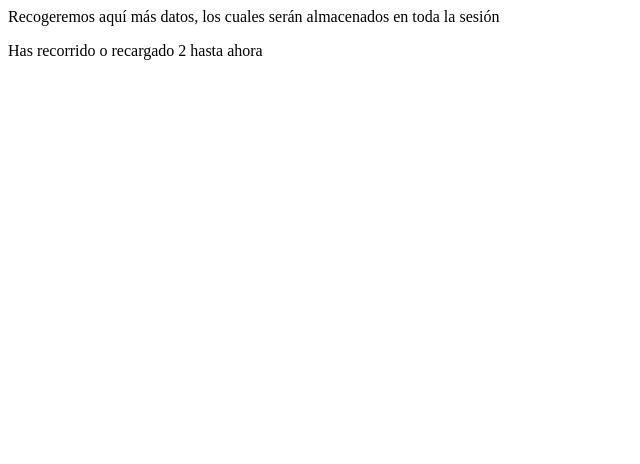
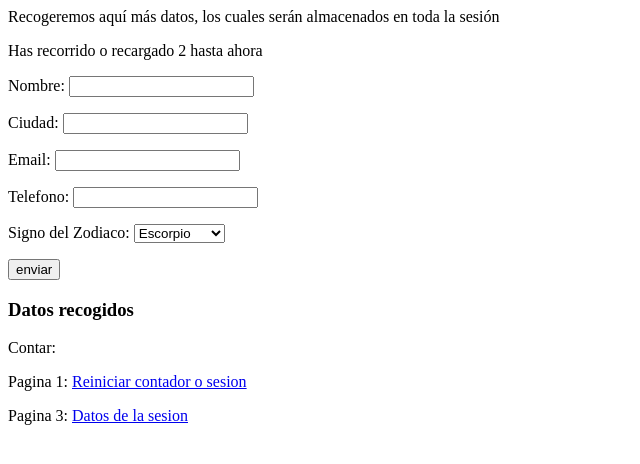
Before and after one commit to Marck2004/Servidor, a PHP site: page /guardarDatos.php in a window 1280 px wide. Shown: the top 464 px of the page, without its empty margins (0-640 px from the left). Run offline with PHP 8.4, Linux system fonts and the light colour scheme; the visitor is signed in with stand-in values (Sample User, id 1).

Commit message:
acabar segundo ejercicio session

```diff
--- a/Sessiones/Ejercicio2/Contador.php
+++ b/Sessiones/Ejercicio2/Contador.php
@@ -11,12 +11,14 @@
 
         session_start();
 
+
     $_SESSION['contador'] = $_SESSION['contador']+ 1;
 
             if(isset($_REQUEST['enviar']) && isset($_REQUEST['reiniciar'])){
                 $_SESSION['contador'] = 1;
+            }
 
-            }
+
 
     ?>
 <body>
--- a/Sessiones/Ejercicio2/guardarDatos.php
+++ b/Sessiones/Ejercicio2/guardarDatos.php
@@ -7,3 +7,33 @@
 
     print "<p>Has recorrido o recargado ".$_SESSION['contador']." hasta ahora</p>";
 ?>
+
+    <form action="mostrarDatos" method="post">
+    <p>Nombre: <input type="text" name="nombre" id="nombre"></p>
+    <p>Ciudad: <input type="text" name="ciudad" id="ciudad"></p>
+    <p>Email: <input type="text" name="email" id="email"></p>
+    <p>Telefono: <input type="text" name="telefono" id="telefono"></p>
+    <p>Signo del Zodiaco: <select name="zodiaco" id="zodiaco">
+    <option value="Escorpio">Escorpio</option>
+    <option value="Libra">Libra</option>
+    <option value="Sagitario">Sagitario</option>
+    <option value="Capricornio">Capricornio</option>
+    <option value="Piscis">Piscis</option>
+    <option value="Acuario">Acuario</option>
+    <option value="Tauro">Tauro</option>
+    <option value="Aries">Aries</option>
+    <option value="Leo">Leo</option>
+    <option value="Cancer">Cancer</option>
+    <option value="Geminis">Geminis</option>
+    <option value="Virgo">Virgo</option>
+        </select>
+    </p>
+    <input type="submit" value="enviar">
+    </form>
+
+    <h3>Datos recogidos</h3>
+
+    <p>Contar: <?php $_SESSION['contador'] ?></p>
+
+    <p>Pagina 1: <a href="Contador.php">Reiniciar contador o sesion</a></p>
+    <p>Pagina 3: <a href="mostrarDatos.php">Datos de la sesion</a></p>
```
Also changed, not shown: Sessiones/Ejercicio2/mostrarDatos.php (+9 -0 lines).
